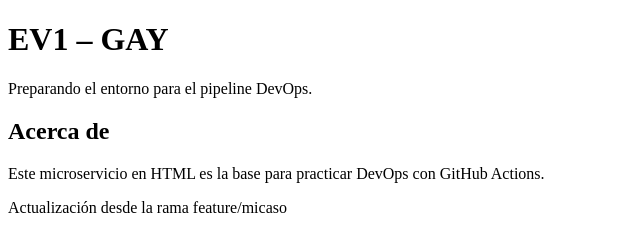
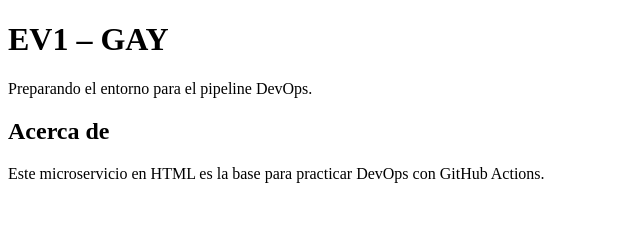
Before and after one commit to baastian23/EV1-repo, a plain HTML site: page MiCaso.html in a window 1280 px wide. Shown: the whole page, without its empty margins (0-640 px from the left). Drawn offline with Linux system fonts and the light colour scheme.

Commit message:
feat: incorporar versión de MiCaso.html desde feature/acerca-de

```diff
--- a/MiCaso.html
+++ b/MiCaso.html
@@ -15,5 +15,3 @@
 
 </body>
 </html>
-
-<p>Actualización desde la rama feature/micaso</p>
```
